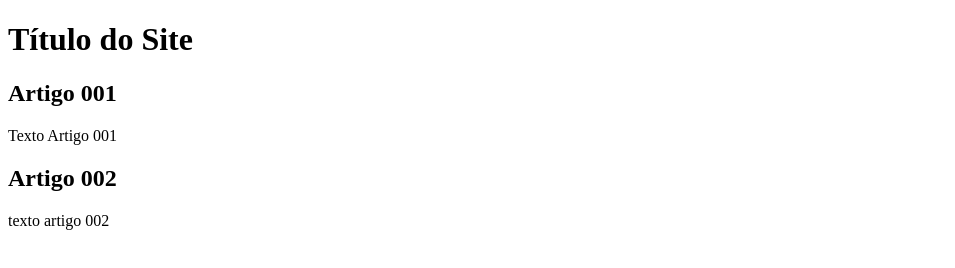
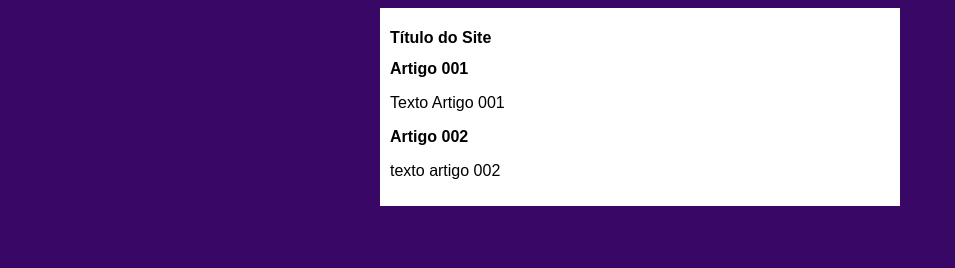
Before and after one commit to eduardorc14/projeto_teste, a plain HTML site: page index.html in a window 1280 px wide. Shown: the whole page, without its empty margins (0-955 px from the left). Drawn offline with Linux system fonts and the light colour scheme.

Commit message:
primeiro commit design

```diff
--- /dev/null
+++ b/estilos/style.css
@@ -0,0 +1,16 @@
+* {
+    font-family: Arial, Helvetica, sans-serif;
+    font-size: 16px;
+}
+
+body {
+    background-color:rgb(57, 8, 102);
+}
+
+main {
+    background-color: white;
+    width: 500px;
+    margin: auto;
+    padding: 10px;
+    box-shadow: 3px 3px 5 px rgba(0, 0, 0, 0.468);
+}
--- a/index.html
+++ b/index.html
@@ -4,6 +4,7 @@
     <meta charset="UTF-8">
     <meta name="viewport" content="width=device-width, initial-scale=1.0">
     <title>Título do Site</title>
+    <link rel="stylesheet" href="estilos/style.css">
 </head>
 <body>
     <main>
```
